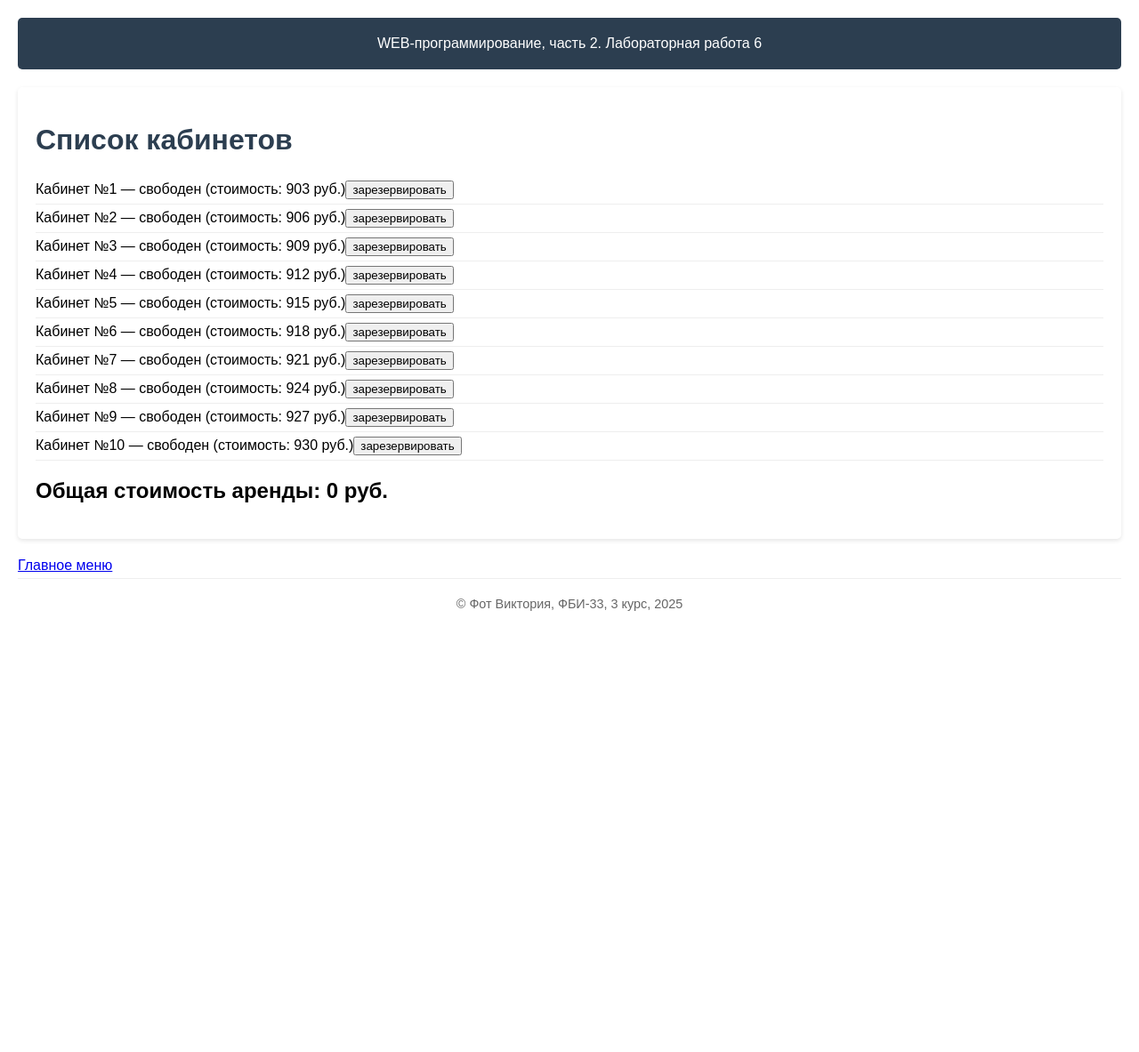
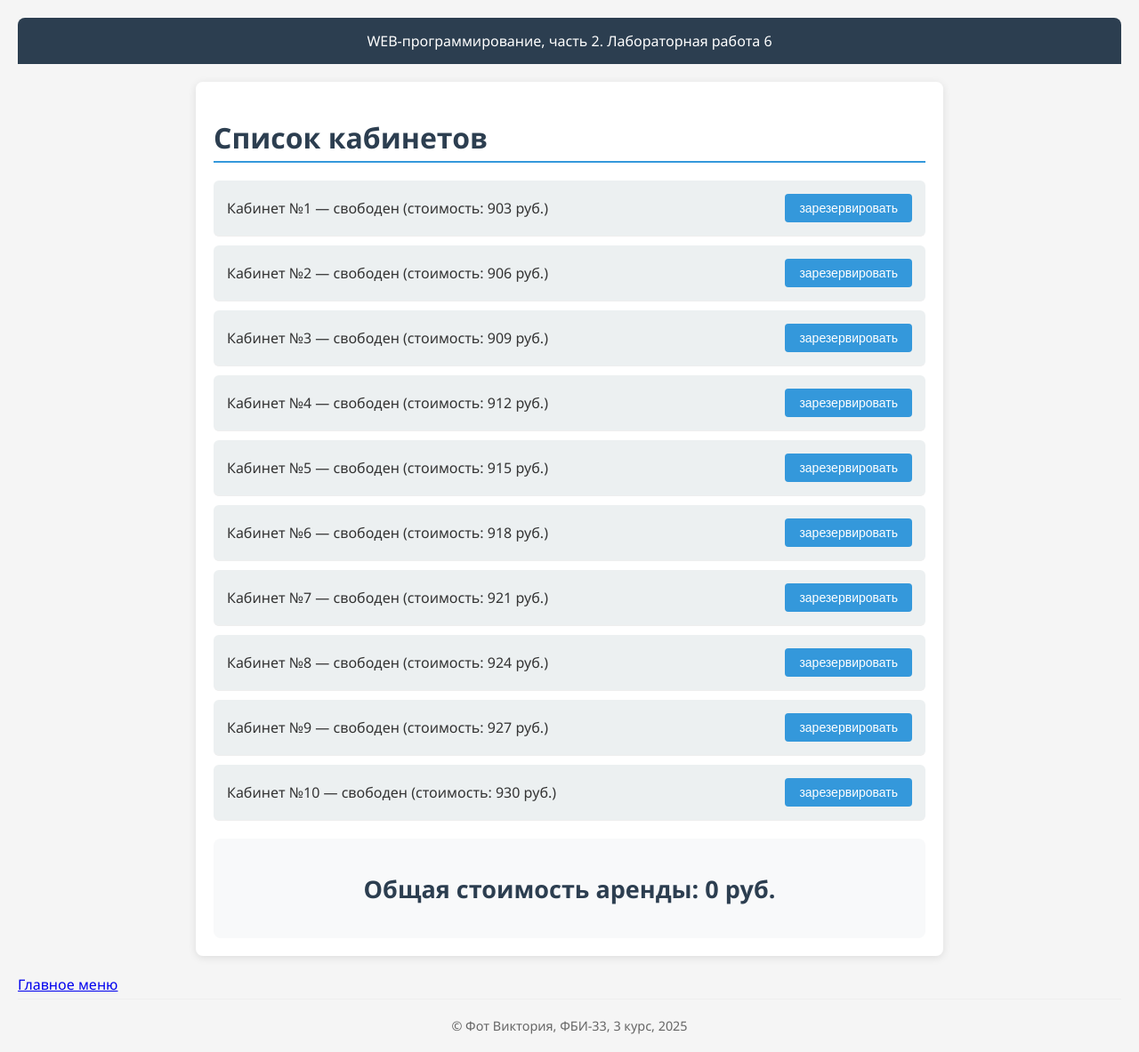
Before and after one commit to Vikafot/web-back-labs, a Flask app: page /lab6/ in a window 1280 px wide. Shown: the whole page at 89% size. Before the commit the page ends 687 px from the top, so only its background shows below. Run offline with Flask 3, Linux system fonts and the light colour scheme.

Commit message:
Стили

```diff
--- a/templates/lab6/lab6.html
+++ b/templates/lab6/lab6.html
@@ -13,6 +13,99 @@
 {% endblock %}
 
 {% block script %}
+<style>
+    body {
+        font-family: 'Segoe UI', Tahoma, Geneva, Verdana, sans-serif;
+        background-color: #f5f5f5;
+        color: #333;
+        margin: 0;
+        padding: 20px;
+    }
+
+    header {
+        background-color: #2c3e50;
+        color: white;
+        padding: 15px 20px;
+        border-radius: 8px 8px 0 0;
+        margin-bottom: 20px;
+    }
+
+    main {
+        max-width: 800px;
+        margin: 0 auto;
+        background: white;
+        padding: 20px;
+        border-radius: 8px;
+        box-shadow: 0 2px 10px rgba(0,0,0,0.1);
+    }
+
+    h1 {
+        color: #2c3e50;
+        border-bottom: 2px solid #3498db;
+        padding-bottom: 5px;
+        margin-bottom: 20px;
+    }
+
+    ul#office-list {
+        list-style: none;
+        padding: 0;
+        margin: 0;
+    }
+
+    ul#office-list li {
+        background: #ecf0f1;
+        margin: 10px 0;
+        padding: 15px;
+        border-radius: 6px;
+        display: flex;
+        justify-content: space-between;
+        align-items: center;
+        transition: background 0.3s ease;
+    }
+
+    ul#office-list li:hover {
+        background: #dfe6e9;
+    }
+
+    ul#office-list li span.status {
+        font-weight: bold;
+        color: #27ae60;
+    }
+
+    ul#office-list li span.free {
+        color: #e74c3c;
+    }
+
+    button {
+        background: #3498db;
+        color: white;
+        border: none;
+        padding: 8px 16px;
+        border-radius: 4px;
+        cursor: pointer;
+        transition: background 0.2s;
+        font-size: 14px;
+    }
+
+    button:hover {
+        background: #2980b9;
+    }
+
+    button:active {
+        transform: scale(0.98);
+    }
+
+    #total-cost {
+        margin-top: 20px;
+        padding: 15px;
+        background: #f8f9fa;
+        border-radius: 8px;
+        text-align: center;
+        font-size: 18px;
+        font-weight: bold;
+        color: #2c3e50;
+    }
+</style>
 <script>
     const CURRENT_USER = "{{ session.get('login', '') }}";
 
```
